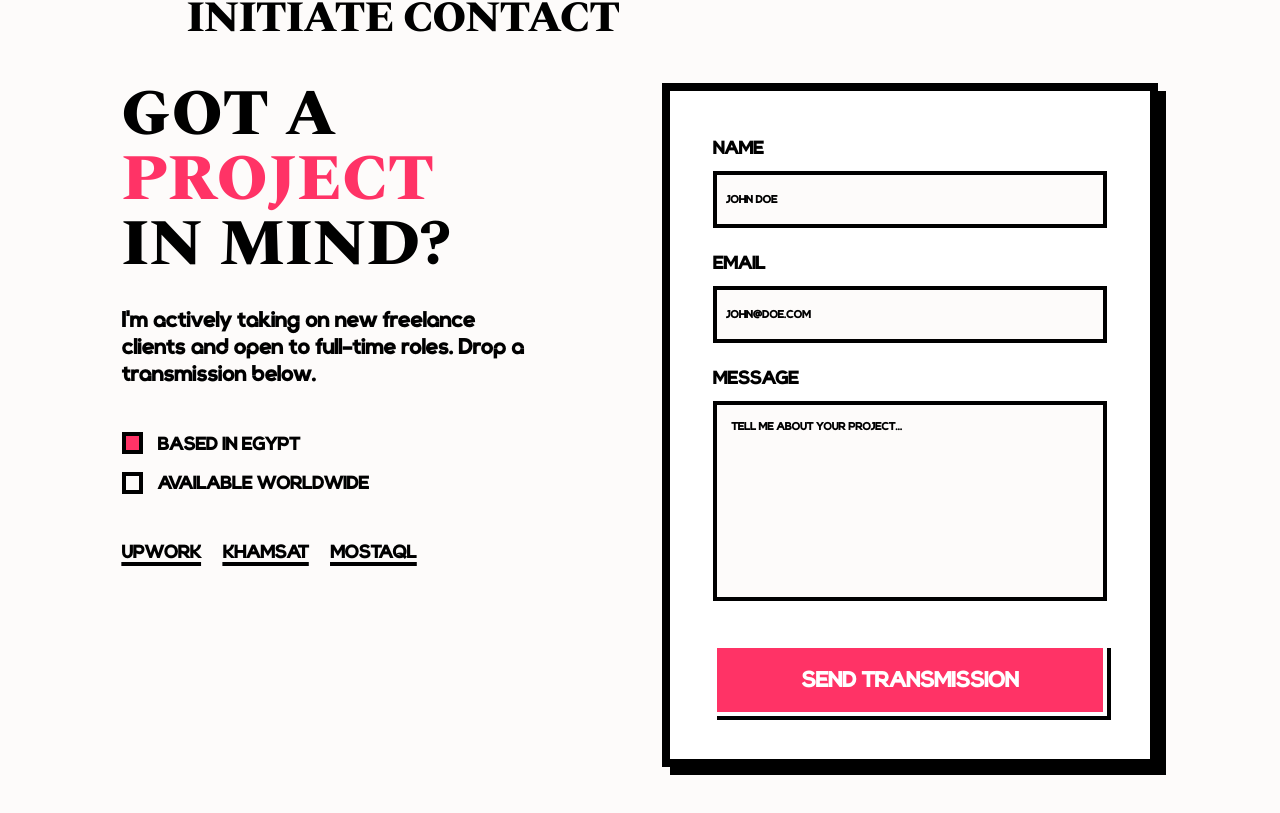
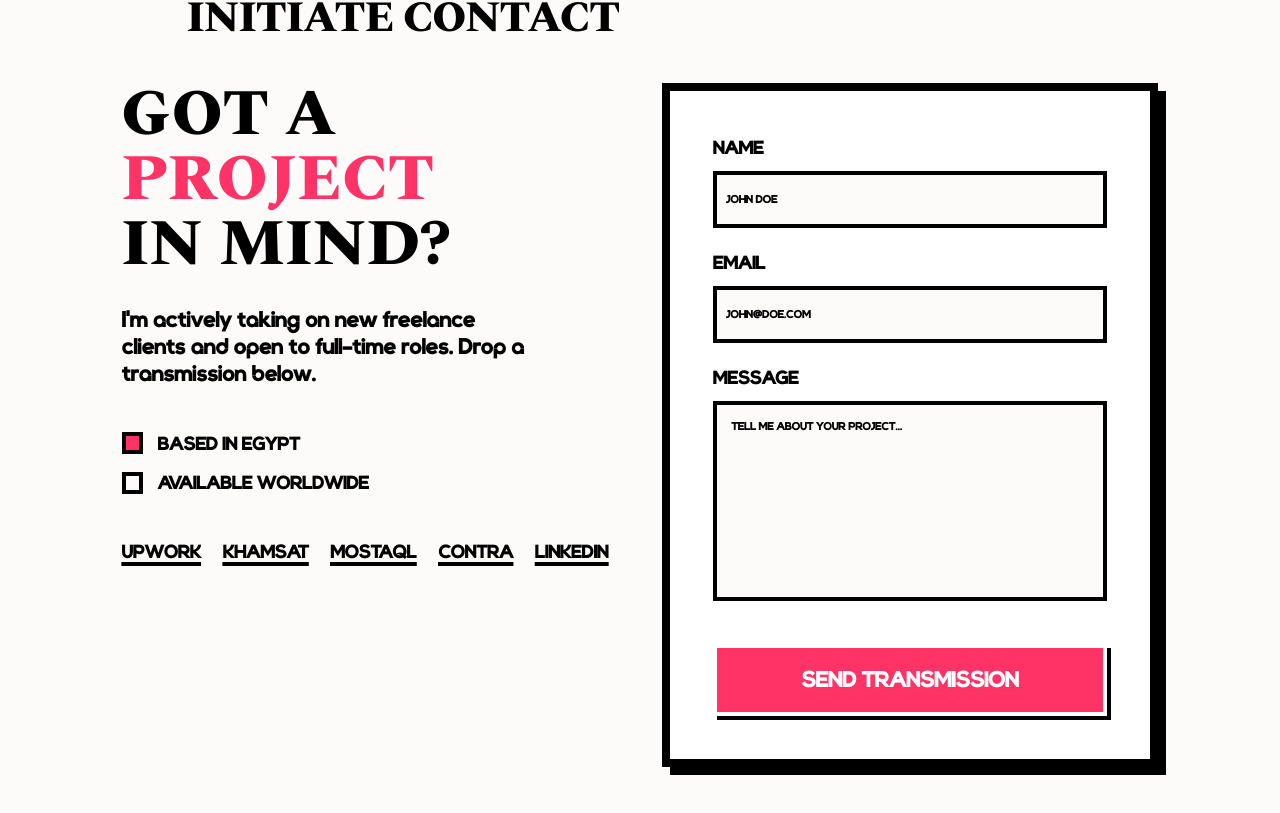
Before and after one commit to samybit/brutalist-portfolio, a React (Vite) app: page / in a window 1280 px wide. Shown: the part 2076-2889 px from the top of the page. Built offline with nearby package versions, Linux system fonts and the light colour scheme.

Commit message:
add social links

```diff
--- a/src/App.tsx
+++ b/src/App.tsx
@@ -485,9 +485,11 @@ export default function App() {
                   </div>
 
                   <div className="flex flex-wrap gap-6 font-sans font-bold uppercase underline decoration-4 underline-offset-4 text-xl">
-                    <a href="https://upwork.com/freelancers/YOUR_PROFILE" target="_blank" rel="noreferrer" className="hover:text-mainBrand transition-colors">Upwork</a>
-                    <a href="https://khamsat.com/user/YOUR_PROFILE" target="_blank" rel="noreferrer" className="hover:text-mainBrand transition-colors">Khamsat</a>
-                    <a href="https://mostaql.com/u/YOUR_PROFILE" target="_blank" rel="noreferrer" className="hover:text-mainBrand transition-colors">Mostaql</a>
+                    <a href="https://www.upwork.com/freelancers/~01bcf00bfe590a5331" target="_blank" rel="noreferrer" className="hover:text-mainBrand transition-colors">Upwork</a>
+                    <a href="https://khamsat.com/user/samy-b" target="_blank" rel="noreferrer" className="hover:text-mainBrand transition-colors">Khamsat</a>
+                    <a href="https://mostaql.com/u/Samy_01" target="_blank" rel="noreferrer" className="hover:text-mainBrand transition-colors">Mostaql</a>
+                    <a href="https://contra.com/samy_barsoum_akavah3d/work?r=samy_barsoum_akavah3d" target="_blank" rel="noreferrer" className="hover:text-mainBrand transition-colors">Contra</a>
+                    <a href="https://www.linkedin.com/in/samybit" target="_blank" rel="noreferrer" className="hover:text-mainBrand transition-colors">LinkedIn</a>
                   </div>
                 </motion.div>
 
```
